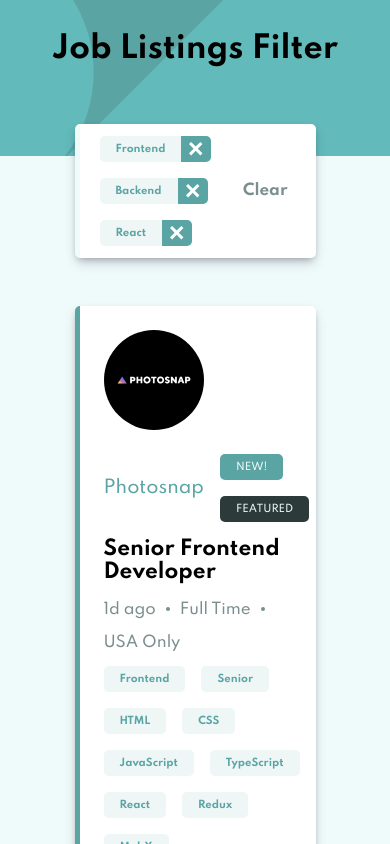
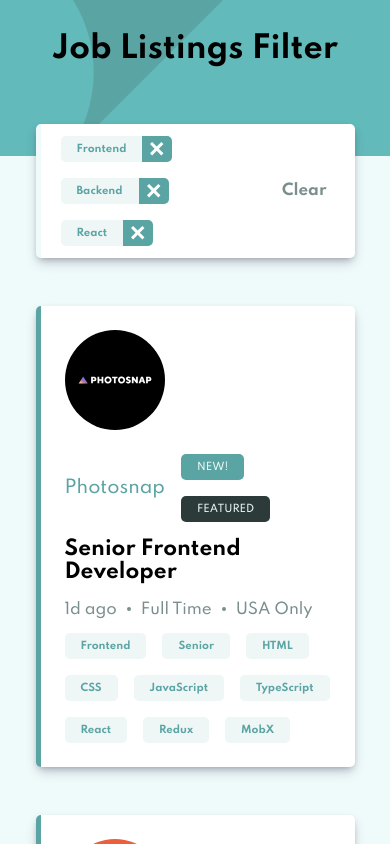
Before and after one commit to AleksandraBakhcheva/dashboard_vite-app, a React (Vite) app: page / in a window 390 px wide. Shown: the top 844 px of the page. Built offline with nearby package versions, Linux system fonts and the light colour scheme.

Commit message:
add media for container

```diff
--- a/src/styles/General.css
+++ b/src/styles/General.css
@@ -31,3 +31,9 @@ body {
   margin: 0 auto;
   padding: 0 1rem;
 }
+
+@media screen and (max-width: 600px) {
+  .container {
+    width: 90%;
+  }
+}
```
